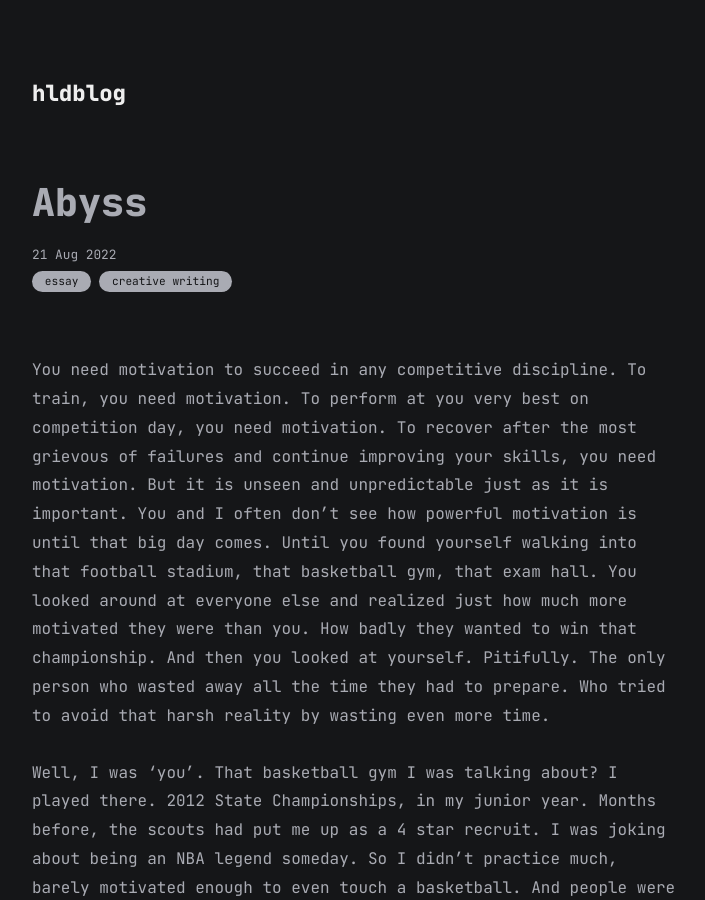
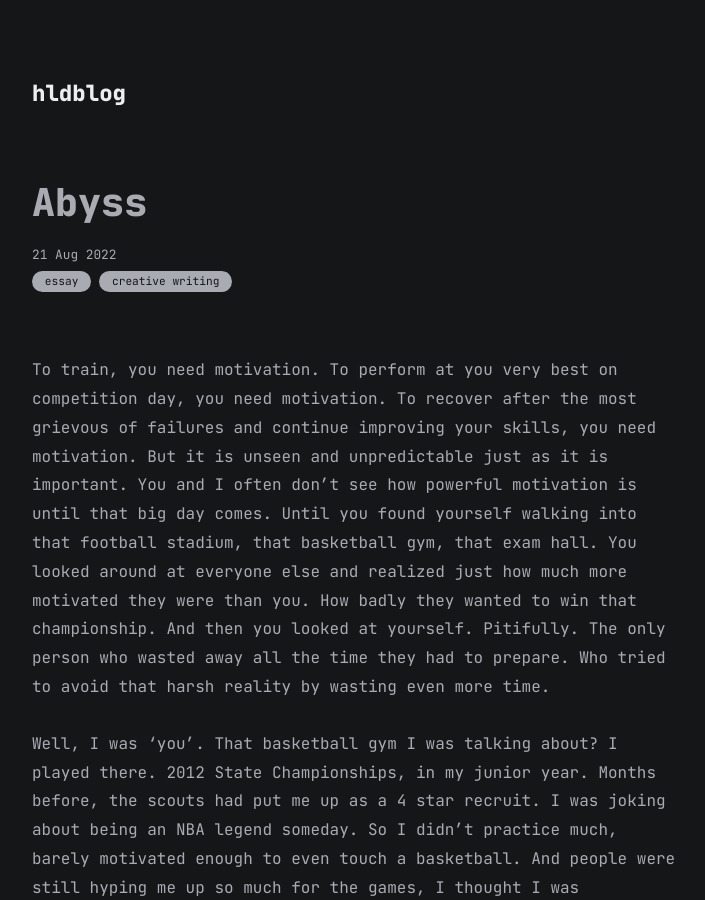
Before and after one commit to heavylightdecomp/blog, a Jekyll site: the page built from all_collections/_posts/2022-08-21-abyss.md, in a window 1280 px wide and 900 px high. Shown: the whole window, without its empty margins (283-988 px from the left). Built offline with Jekyll 4.4.1, drawn with Linux system fonts in a browser that asks for light colours; some of the changed text lies outside the part shown.

Commit message:
more abyss things

```diff
--- a/all_collections/_posts/2022-08-21-abyss.md
+++ b/all_collections/_posts/2022-08-21-abyss.md
@@ -4,7 +4,7 @@
 date: 2022-08-21
 categories: ["essay", "creative writing"]
 ---
-You need motivation to succeed in any competitive discipline. To train, you need motivation. To perform at you very best on competition day, you need motivation. To recover after the most grievous of failures and continue improving your skills, you need motivation. But it is unseen and unpredictable just as it is important. You and I often don't see how powerful motivation is until that big day comes. Until you found yourself walking into that football stadium, that basketball gym, that exam hall. You looked around at everyone else and realized just how much more motivated they were than you. How badly they wanted to win that championship. And then you looked at yourself. Pitifully. The only person who wasted away all the time they had to prepare. Who tried to avoid that harsh reality by wasting even more time.
+To train, you need motivation. To perform at you very best on competition day, you need motivation. To recover after the most grievous of failures and continue improving your skills, you need motivation. But it is unseen and unpredictable just as it is important. You and I often don't see how powerful motivation is until that big day comes. Until you found yourself walking into that football stadium, that basketball gym, that exam hall. You looked around at everyone else and realized just how much more motivated they were than you. How badly they wanted to win that championship. And then you looked at yourself. Pitifully. The only person who wasted away all the time they had to prepare. Who tried to avoid that harsh reality by wasting even more time.
 
 Well, I was 'you'. That basketball gym I was talking about? I played there. 2012 State Championships, in my junior year. Months before, the scouts had put me up as a 4 star recruit. I was joking about being an NBA legend someday. So I didn't practice much, barely motivated enough to even touch a basketball. And people were still hyping me up so much for the games, I thought I was invincible - no one could stop me even if I wasn't practicing. But stepping onto that court, I knew something was wrong. The roar of the crowd passed right through me. Like I was scared of it. Almost as if I dreaded playing against opponents who I had never feared before.
 
@@ -16,6 +16,4 @@
 
 For the rest of high school I sunk deeper into the abyss. Judging from the lack of celebration, we didn't win the title. Coach and I didn't talk much. He gave me one last chance to rejoin the team and redeem myself, but I said no. I had zero motivation for basketball. One by one, my basketball dreams faded away. The scouts downgraded me to 2 stars, and then to none. My team moved on and forgot about me. I was horribly out of shape. Got no offers from even the worst of colleges. Returned to those bad habits.
 
-After high school, I tried to forget about the tragedy of it all. Started a new life for myself to numb the pain of those memories. I work as a librarian now, any sports-related career just brought back those scarring flashbacks. But sometimes, during the monotonicity of sorting and searching literature, I think back to those glory days. The screeching of shoes moving on the court. The cutting passes. The splashing sound as the ball flew right through the net. But because of my laziness, happy memories turned into sad ones. You know, many kids visit the library. I always tell them to stay motivated - so that they can live the dream life that I could not.
-
-*Based on a true story*
+After high school, I tried to forget about the tragedy of it all. 'Hit the books' and started a new life for myself. I work as a librarian now - I didn't want anything to do with those flashbacks. But sometimes, through the monotonicity of sorting and searching books, I think back to those days. The screeching of shoes moving on the court. The cutting passes. The splashing sound as the ball flew right through the net. But because of my laziness, happy memories turned into sad ones. You know, many kids visit the library. I always tell them to stay motivated - so that they can live the dream life that I could not.
```
